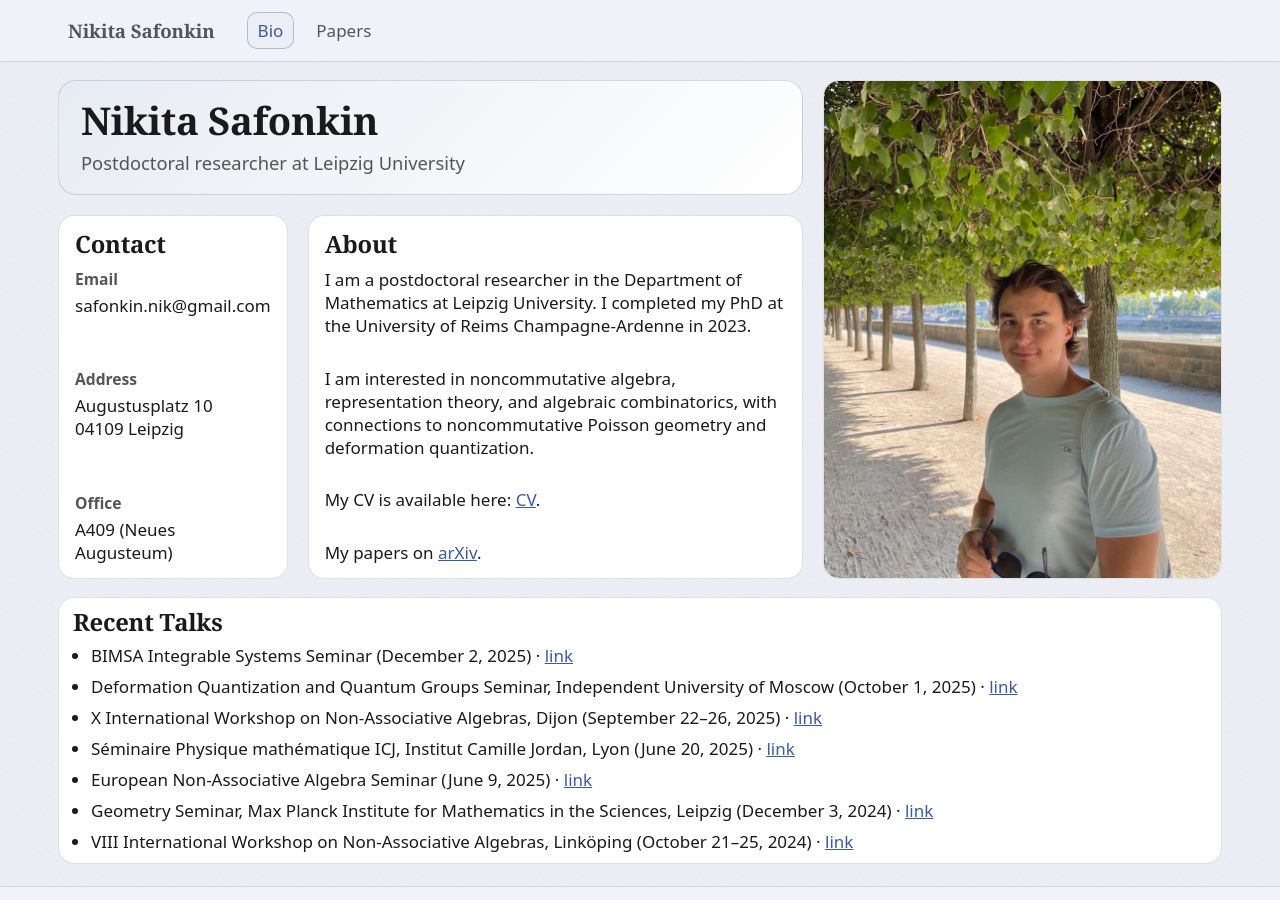
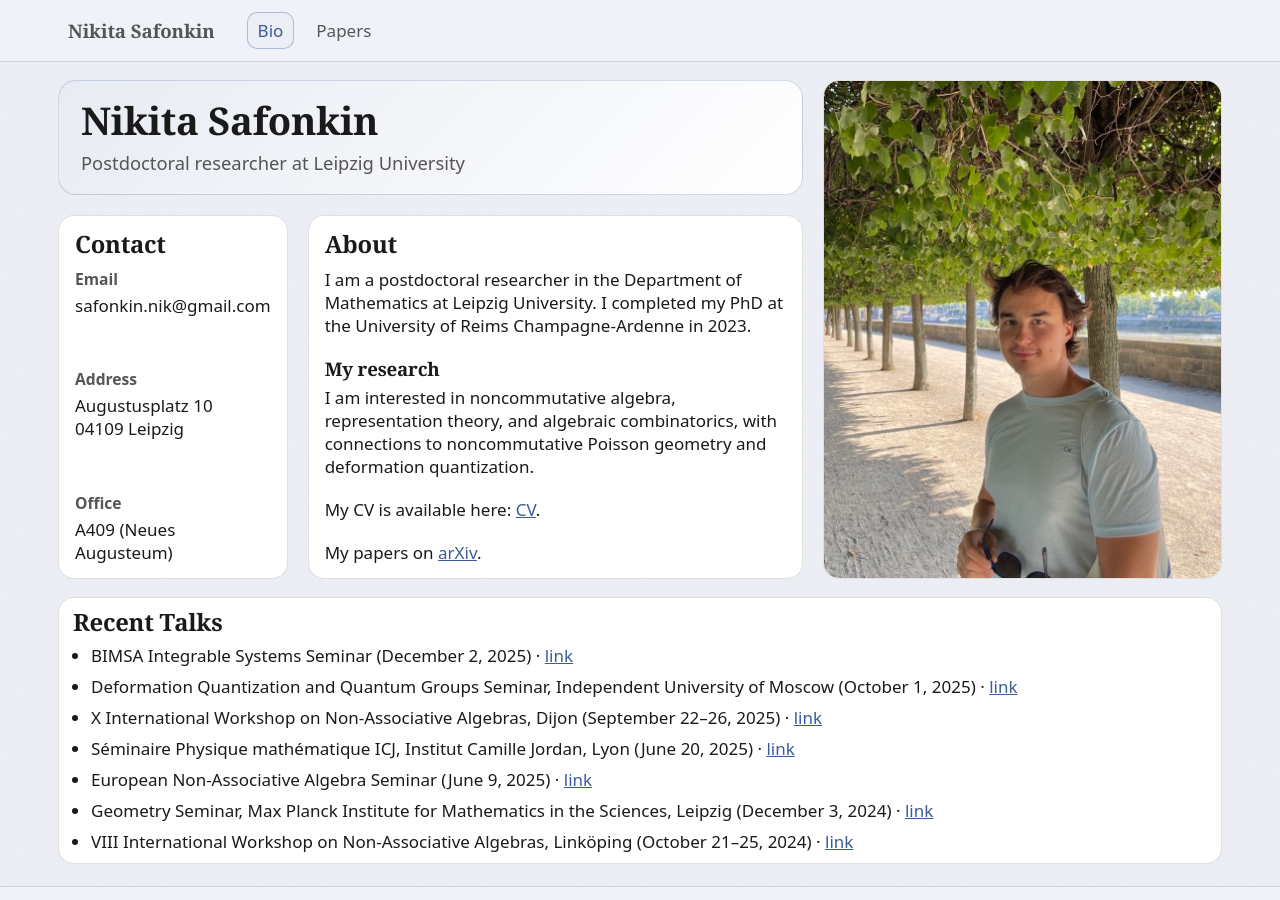
Before and after one commit to n-safonkin/n-safonkin.github.io, a Jekyll site: the page built from index.html, in a window 1280 px wide. Built offline with Jekyll 4.4.1, drawn with Linux system fonts in a browser that asks for light colours.

Commit message:
About card: add "My research" subheading
Wrap the research-interests paragraph in <div class="about-research">
with an h3 above it, so "About" covers status/affiliation and
"My research" covers research interests.

Co-Authored-By: Claude Opus 4.7 (1M context) <noreply@anthropic.com>

```diff
--- a/assets/index.css
+++ b/assets/index.css
@@ -92,6 +92,15 @@
   margin: 0;
 }
 
+.about-research h3{
+  margin: 0 0 6px;
+  font-size: 1.1rem;
+}
+
+.about-research p{
+  margin: 0;
+}
+
 /* Recent Talks card: tighter spacing to keep the page within one viewport */
 .talks-card{
   padding: 10px 14px;
--- a/index.html
+++ b/index.html
@@ -52,10 +52,13 @@ extra_css:
         I completed my PhD at the University of Reims Champagne-Ardenne in 2023.
       </p>
 
-      <p>
-        I am interested in noncommutative algebra, representation theory, and algebraic combinatorics,
-        with connections to noncommutative Poisson geometry and deformation quantization.
-      </p>
+      <div class="about-research">
+        <h3>My research</h3>
+        <p>
+          I am interested in noncommutative algebra, representation theory, and algebraic combinatorics,
+          with connections to noncommutative Poisson geometry and deformation quantization.
+        </p>
+      </div>
 
       <p>
         My CV is available here:
```
